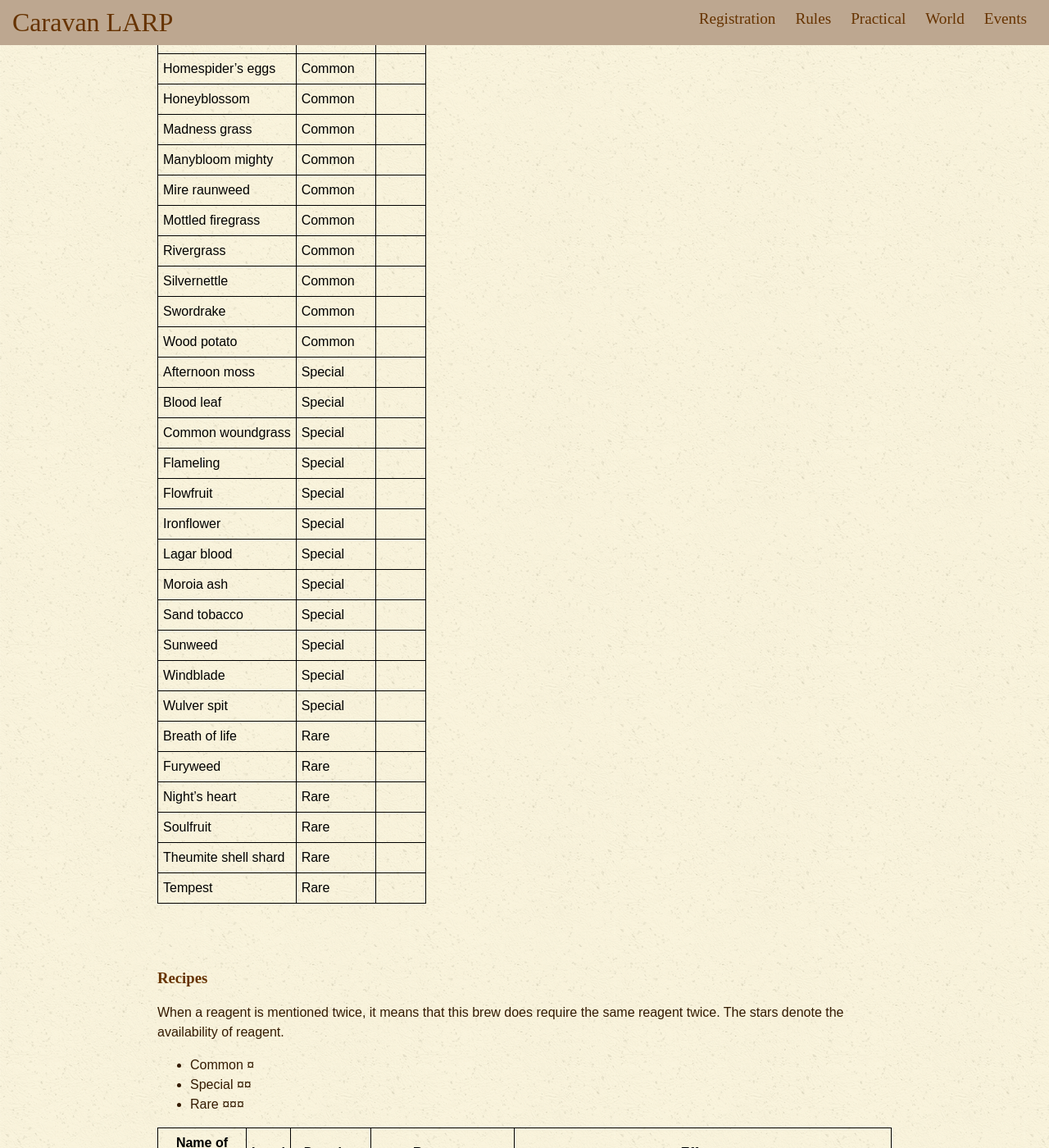
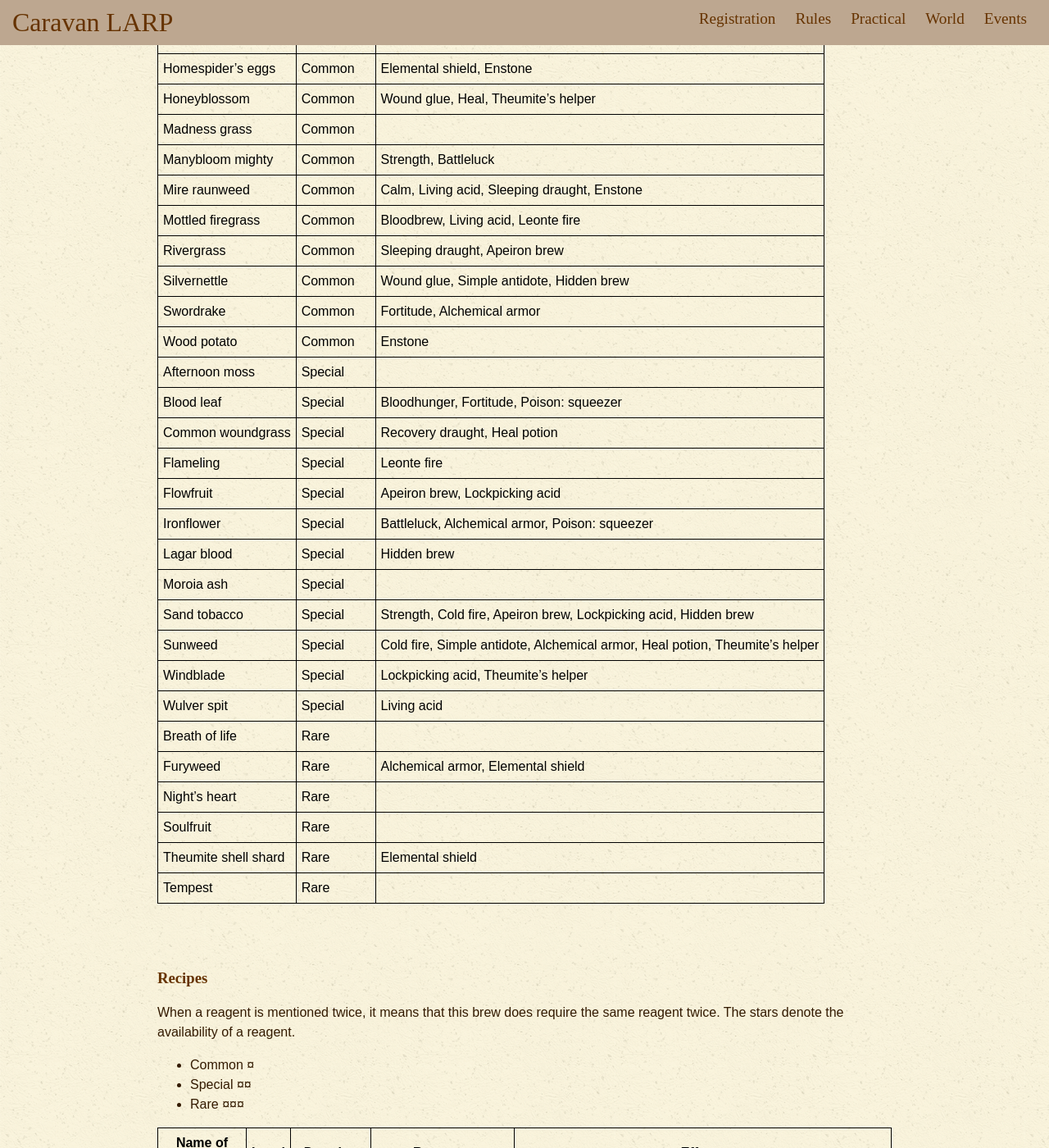
Before and after one commit to karavanlarp/karavanlarp.github.io, a Jekyll site: the page built from eng/rules/alchemist.md, in a window 1280 px wide and 1400 px high, scrolled down 700 px. Shown: the whole window at 82% size. Built offline with Jekyll 4.4.1, drawn with Linux system fonts in a browser that asks for light colours; some web fonts are replaced.

Commit message:
text update

```diff
--- a/eng/rules/alchemist.md
+++ b/eng/rules/alchemist.md
@@ -23,40 +23,40 @@ The essence reaction table
 ### Reagents
 
 |Name                |Availability|Usage|
-|--------------------|---------|---|
-|Goat barley         |Common   |
-|Homespider’s eggs   |Common   |
-|Honeyblossom        |Common   |
-|Madness grass       |Common   |
-|Manybloom mighty    |Common   |
-|Mire raunweed       |Common   |
-|Mottled firegrass   |Common   |
-|Rivergrass          |Common   |
-|Silvernettle        |Common   |
-|Swordrake           |Common   |
-|Wood potato         |Common   |
-|Afternoon moss      |Special  |
-|Blood leaf          |Special  |
-|Common woundgrass   |Special  |
-|Flameling           |Special  |
-|Flowfruit           |Special  |
-|Ironflower          |Special  |
-|Lagar blood         |Special  |
-|Moroia ash          |Special  |
-|Sand tobacco        |Special  |
-|Sunweed             |Special  |
-|Windblade           |Special  |
-|Wulver spit         |Special  |
-|Breath of life      |Rare     |
-|Furyweed            |Rare     |
-|Night’s heart       |Rare     |
-|Soulfruit           |Rare     |
-|Theumite shell shard|Rare     |
-|Tempest             |Rare     |
+|--------------------|---------|----------------------------------------------------------------------------|
+|Goat barley         |Common   |Rest, Calm, Heal, Recovery draught, Elemental shield, Heal potion           |
+|Homespider’s eggs   |Common   |Elemental shield, Enstone                                                   |
+|Honeyblossom        |Common   |Wound glue, Heal, Theumite's helper                                         |
+|Madness grass       |Common   |                                                                            |
+|Manybloom mighty    |Common   |Strength, Battleluck                                                        |
+|Mire raunweed       |Common   |Calm, Living acid, Sleeping draught, Enstone                                |
+|Mottled firegrass   |Common   |Bloodbrew, Living acid, Leonte fire                                         |
+|Rivergrass          |Common   |Sleeping draught, Apeiron brew                                              |
+|Silvernettle        |Common   |Wound glue, Simple antidote, Hidden brew                                    |
+|Swordrake           |Common   |Fortitude, Alchemical armor                                                 |
+|Wood potato         |Common   |Enstone                                                                     |
+|Afternoon moss      |Special  |                                                                            |
+|Blood leaf          |Special  |Bloodhunger, Fortitude, Poison: squeezer                                    |
+|Common woundgrass   |Special  |Recovery draught, Heal potion                                               |
+|Flameling           |Special  |Leonte fire                                                                 |
+|Flowfruit           |Special  |Apeiron brew, Lockpicking acid                                              |
+|Ironflower          |Special  |Battleluck, Alchemical armor, Poison: squeezer                              |
+|Lagar blood         |Special  |Hidden brew                                                                 |
+|Moroia ash          |Special  |                                                                            |
+|Sand tobacco        |Special  |Strength, Cold fire, Apeiron brew, Lockpicking acid, Hidden brew            |
+|Sunweed             |Special  |Cold fire, Simple antidote, Alchemical armor, Heal potion, Theumite's helper|
+|Windblade           |Special  |Lockpicking acid, Theumite's helper                                         |
+|Wulver spit         |Special  |Living acid                                                                 |
+|Breath of life      |Rare     |                                                                            |
+|Furyweed            |Rare     |Alchemical armor, Elemental shield                                          |
+|Night’s heart       |Rare     |                                                                            |
+|Soulfruit           |Rare     |                                                                            |
+|Theumite shell shard|Rare     |Elemental shield                                                            |
+|Tempest             |Rare     |                                                                            |
 
 ### Recipes
 
-When a reagent is mentioned twice, it means that this brew does require the same reagent twice. The stars denote the availability of reagent.
+When a reagent is mentioned twice, it means that this brew does require the same reagent twice. The stars denote the availability of a reagent.
 
 * Common ¤
 * Special ¤¤
```
Also changed, not shown: other parts of eng/rules/alchemist.md (+1 -1 lines).
